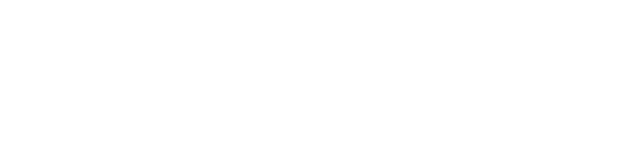
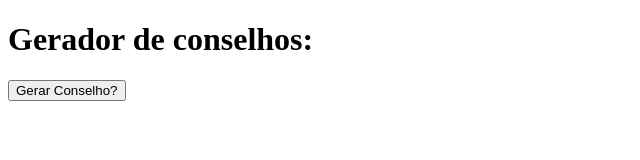
Before and after one commit to gabrielfaria09/API_Conselhos, a plain HTML site: page index.html in a window 1280 px wide. Shown: the whole page, without its empty margins (0-640 px from the left). Drawn offline with Linux system fonts and the light colour scheme.

Commit message:
Estrutura inicial HTML.

```diff
--- a/index.html
+++ b/index.html
@@ -6,6 +6,10 @@
     <title>Gerador de conselhos</title>
 </head>
 <body>
+    <h1>Gerador de conselhos:</h1>
 
+    <button id="botao">Gerar Conselho?</button>
+
+    <script src="script.js"></script>
 </body>
 </html>
--- a/script.js
+++ b/script.js
@@ -0,0 +1 @@
+const botao = document.getElementById("botao");
```
